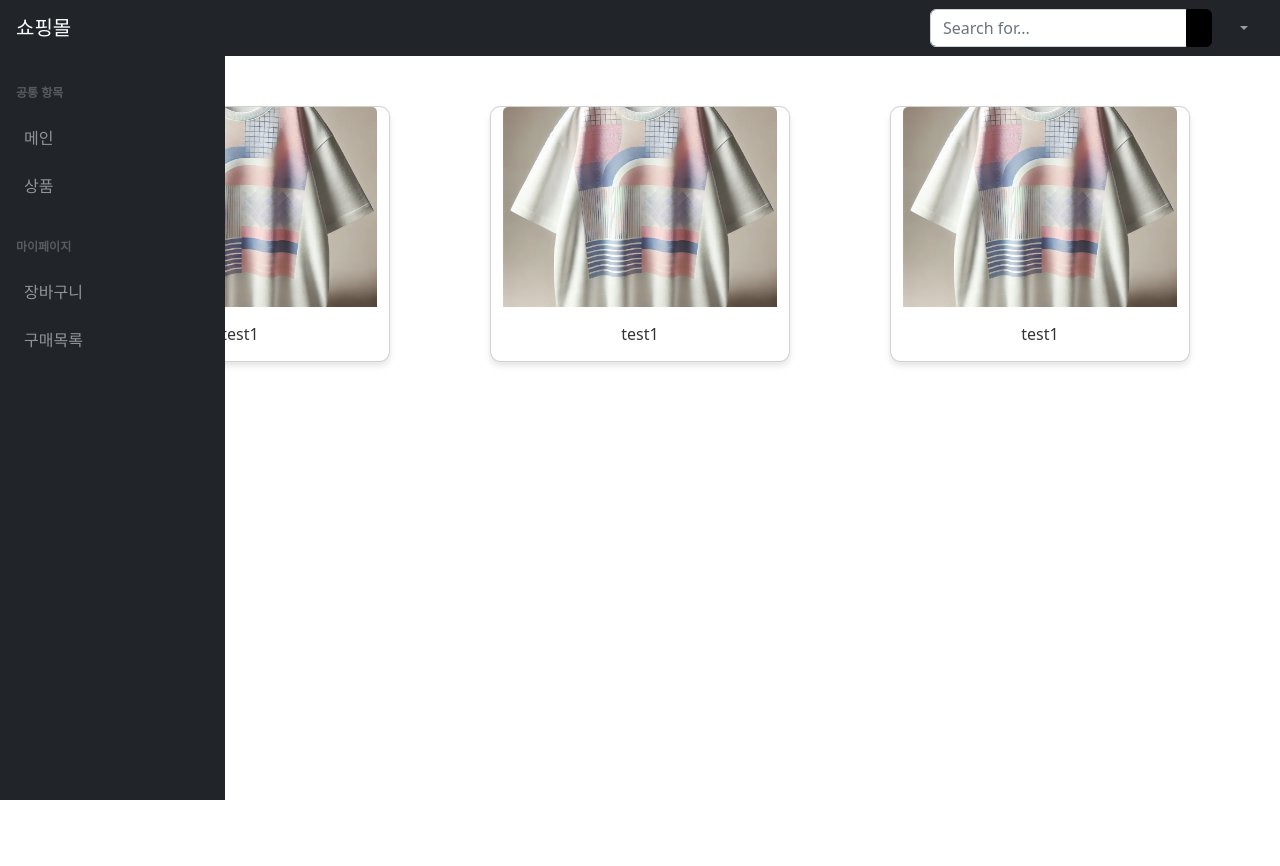
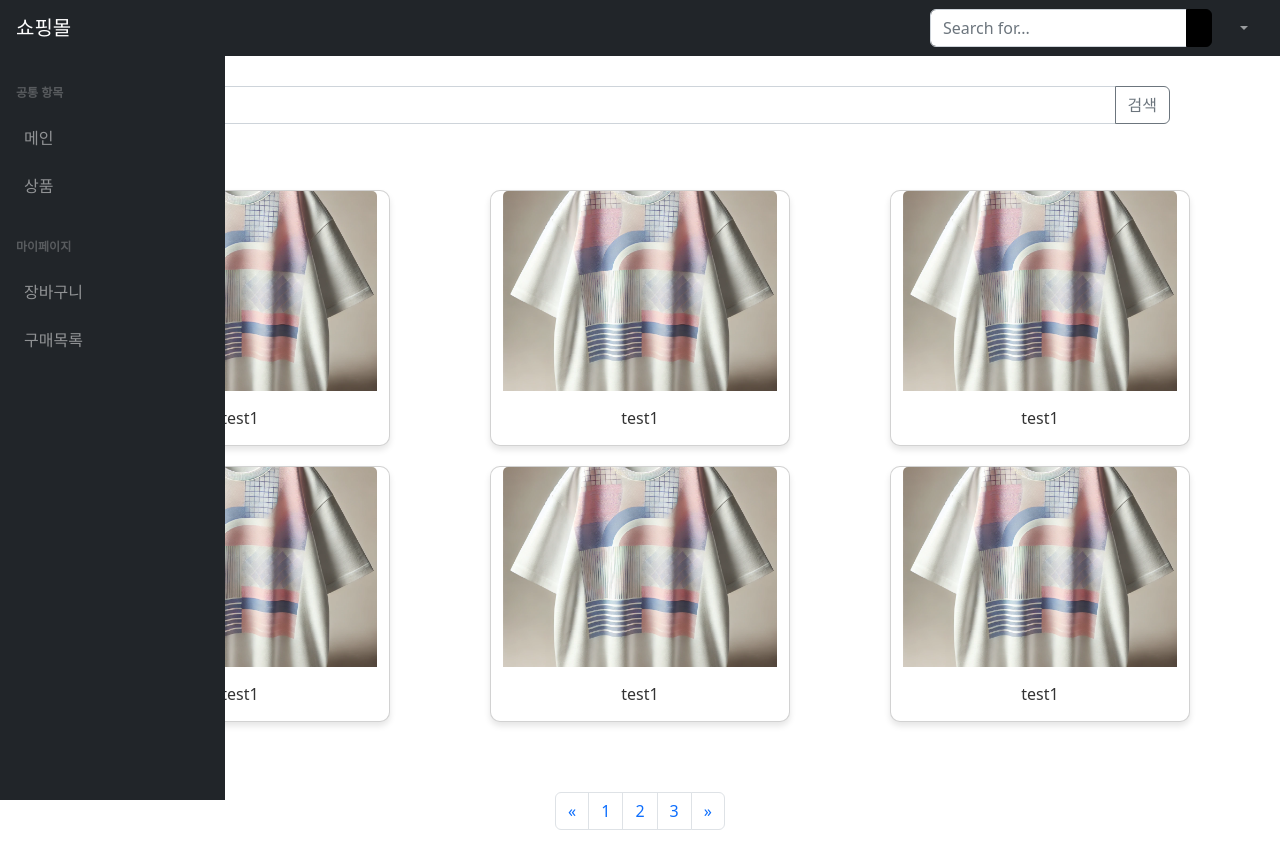
Before and after one commit to YJKBigBo/realDataMiniProject, a React (Create React App) app in the folder shoppingF/shopping/: page /item in a window 1280 px wide. Before the commit the page ends 800 px from the top, so only its background shows below. Built offline with nearby package versions, Linux system fonts and the light colour scheme.

Commit message:
✨feature: item페이지

```diff
--- a/shoppingF/shopping/src/pages/Items.js
+++ b/shoppingF/shopping/src/pages/Items.js
@@ -1,24 +1,109 @@
+import React, { useState, useEffect } from "react";
 import "bootstrap/dist/css/bootstrap.css";
 import "bootstrap/dist/css/bootstrap.min.css";
-import React from "react";
 import Navbar from "../component/NavBar.js";
 import Sidebar from "../component/SideBar.js";
 import GoodsCard from "../component/GoodsCard.js";
 
-import "../static/styles.css";
+function Items() {
+  const [gridColumns, setGridColumns] = useState("repeat(3, 1fr)"); // 기본 3열
 
-function Items() {
+  useEffect(() => {
+    const handleResize = () => {
+      if (window.innerWidth <= 768) {
+        setGridColumns("1fr");
+      } else {
+        setGridColumns("repeat(3, 1fr)");
+      }
+    };
+
+    handleResize();
+    window.addEventListener("resize", handleResize);
+    return () => window.removeEventListener("resize", handleResize);
+  }, []);
+
   return (
     <div className="sb-nav-fixed">
       <Navbar />
       <div id="layoutSidenav">
         <Sidebar />
         <div id="layoutSidenav_content">
-          <div style={{ padding: "50px", display: "flex", gap: "20px" }}>
+          <div
+            className="input-group mb-3"
+            style={{
+              paddingLeft: "80px",
+              paddingRight: "110px",
+              paddingTop: "30px",
+            }}
+          >
+            <input
+              type="text"
+              className="form-control"
+              placeholder="상품을 검색하세요."
+              aria-label="Recipient's username"
+              aria-describedby="button-addon2"
+            />
+            <button
+              className="btn btn-outline-secondary"
+              type="button"
+              id="button-addon2"
+            >
+              검색
+            </button>
+          </div>
+          <div
+            style={{
+              padding: "50px",
+              display: "grid",
+              gridTemplateColumns: gridColumns, // 동적으로 열 수 조정
+              gap: "20px",
+              justifyItems: "center", // 카드 수평 중앙 정렬
+            }}
+          >
+            <GoodsCard />
+            <GoodsCard />
+            <GoodsCard />
             <GoodsCard />
             <GoodsCard />
             <GoodsCard />
           </div>
+          <nav
+            aria-label="Page navigation example"
+            style={{
+              display: "flex",
+              justifyContent: "center",
+              alignItems: "center",
+              padding: "20px",
+            }}
+          >
+            <ul className="pagination">
+              <li className="page-item">
+                <a className="page-link" href="#" aria-label="Previous">
+                  <span aria-hidden="true">&laquo;</span>
+                </a>
+              </li>
+              <li className="page-item">
+                <a className="page-link" href="#">
+                  1
+                </a>
+              </li>
+              <li className="page-item">
+                <a className="page-link" href="#">
+                  2
+                </a>
+              </li>
+              <li className="page-item">
+                <a className="page-link" href="#">
+                  3
+                </a>
+              </li>
+              <li className="page-item">
+                <a className="page-link" href="#" aria-label="Next">
+                  <span aria-hidden="true">&raquo;</span>
+                </a>
+              </li>
+            </ul>
+          </nav>
         </div>
       </div>
     </div>
```
